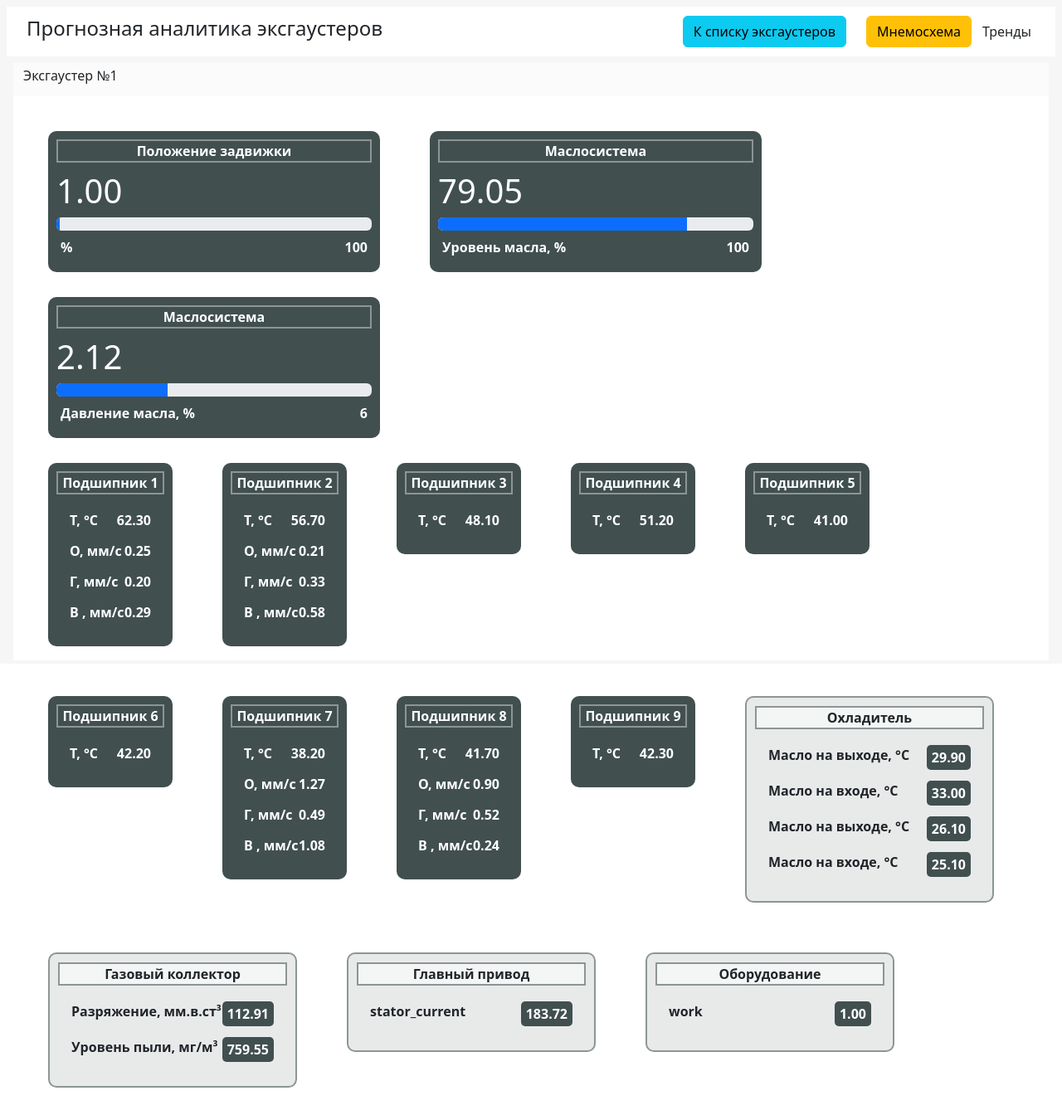
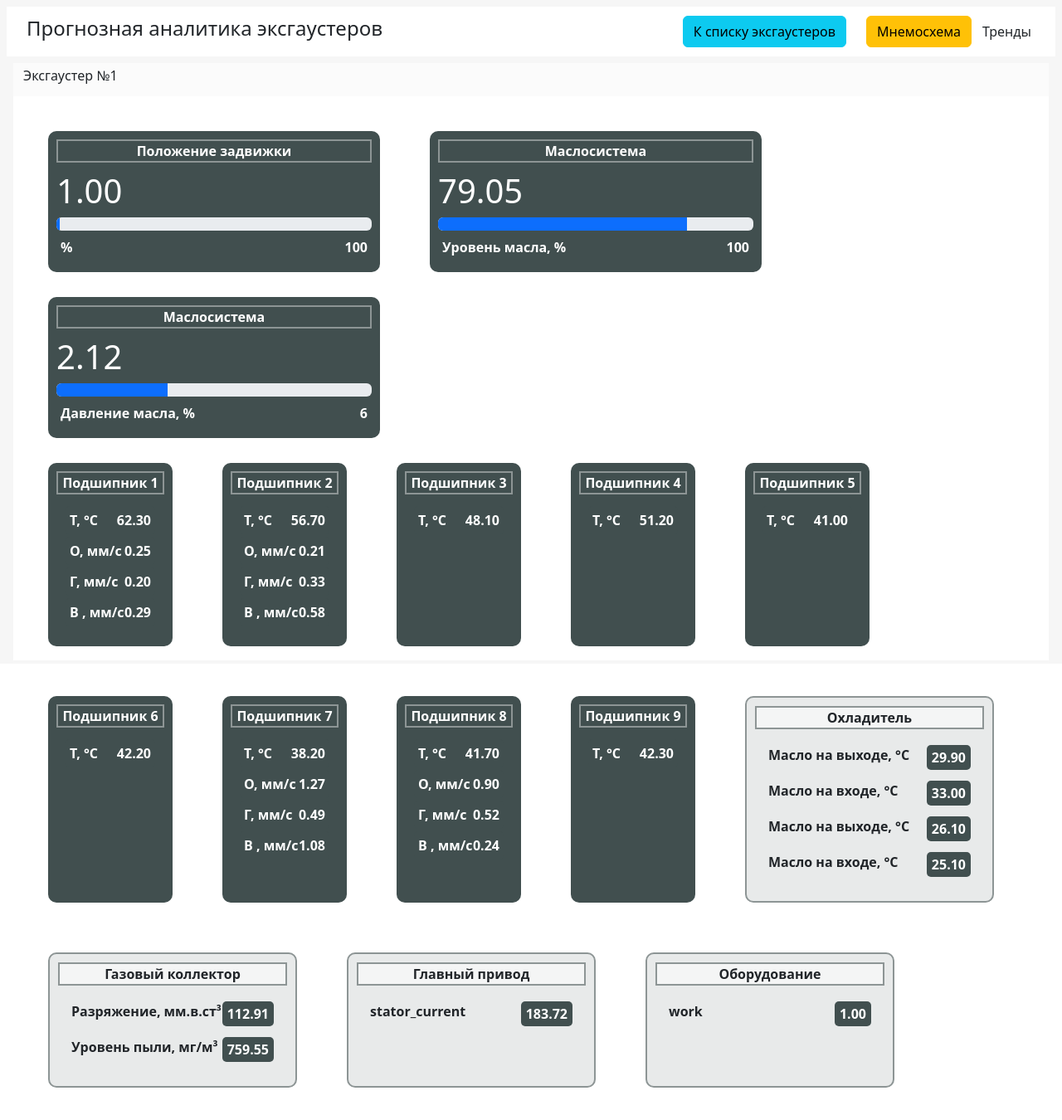
Before and after one commit to xCTAPx/monitoring, a React (Vite) app in the folder client/: page /details/1 in a window 1280 px wide. Shown: the top 1350 px of the page at 83% size. Built offline with nearby package versions, Linux system fonts and the light colour scheme; the HTML template or start-up script is replaced by a standard one.

Commit message:
normalize style

```diff
--- a/client/src/UI/CeilInfo.tsx
+++ b/client/src/UI/CeilInfo.tsx
@@ -25,6 +25,8 @@ const Ceil = styled.div`
     color: white;
     font-weight: bold;
     margin: 30px;
+    height: auto;
+
 `
 const ParList = styled.ul`
     list-style: none;
--- a/client/src/UI/CeilInfoWhite.tsx
+++ b/client/src/UI/CeilInfoWhite.tsx
@@ -25,6 +25,7 @@ const Ceil = styled.div`
     background-color: #E8EAEA;
     font-weight: bold;
     margin: 30px;
+    height: auto;
     border: 2px solid #8D9595;
 `
 const ParList = styled.ul`
--- a/client/src/UI/RangePanel.tsx
+++ b/client/src/UI/RangePanel.tsx
@@ -17,13 +17,13 @@ const Title = styled.div`
 const Ceil = styled.div`
     width: 400px;
     padding: 10px;
+
     border-radius: 10px;
     background-color: #414F4F;
     color: white;
     font-weight: bold;
     margin: 30px;
     margin-bottom: 0;
-
 `
 const Pb = styled.div`
     height: 50px;
```
